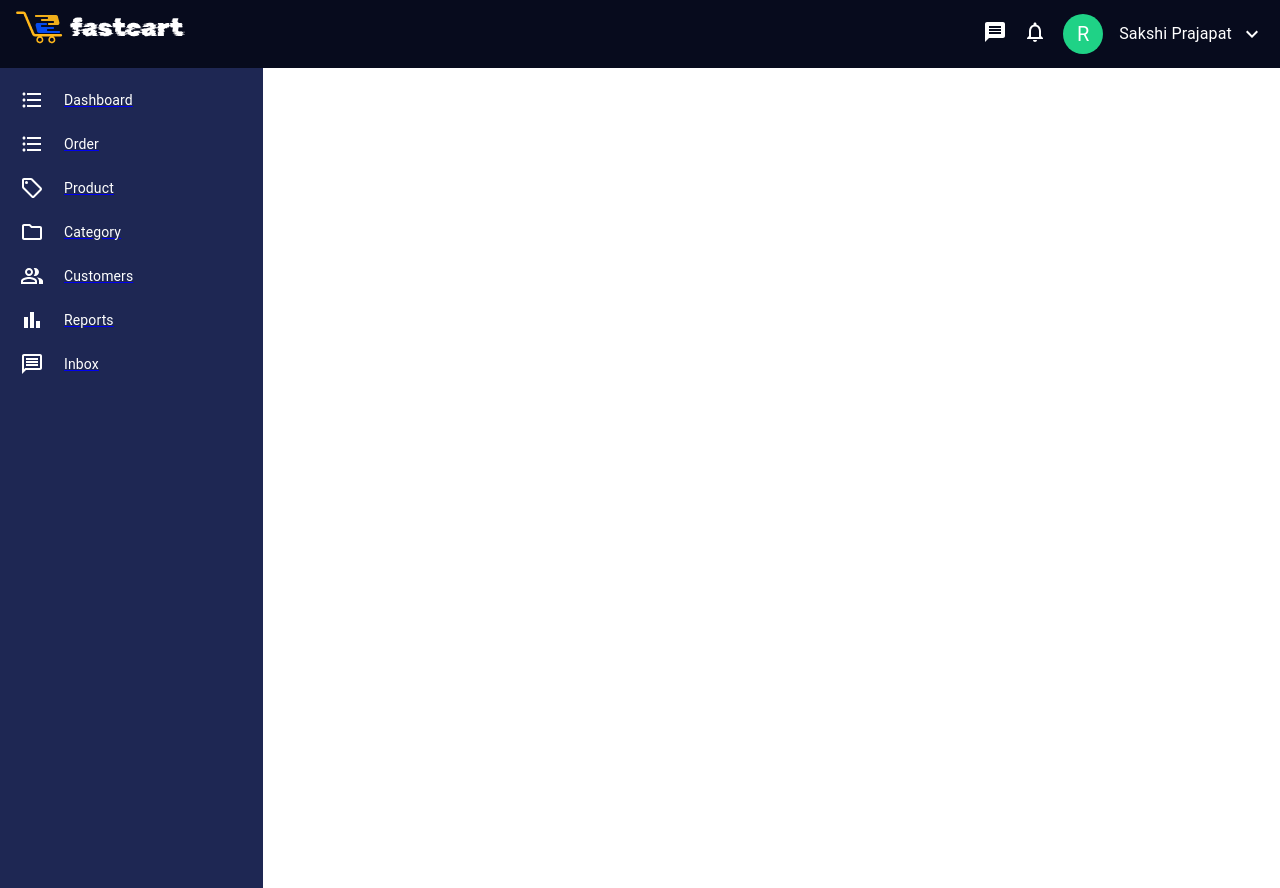
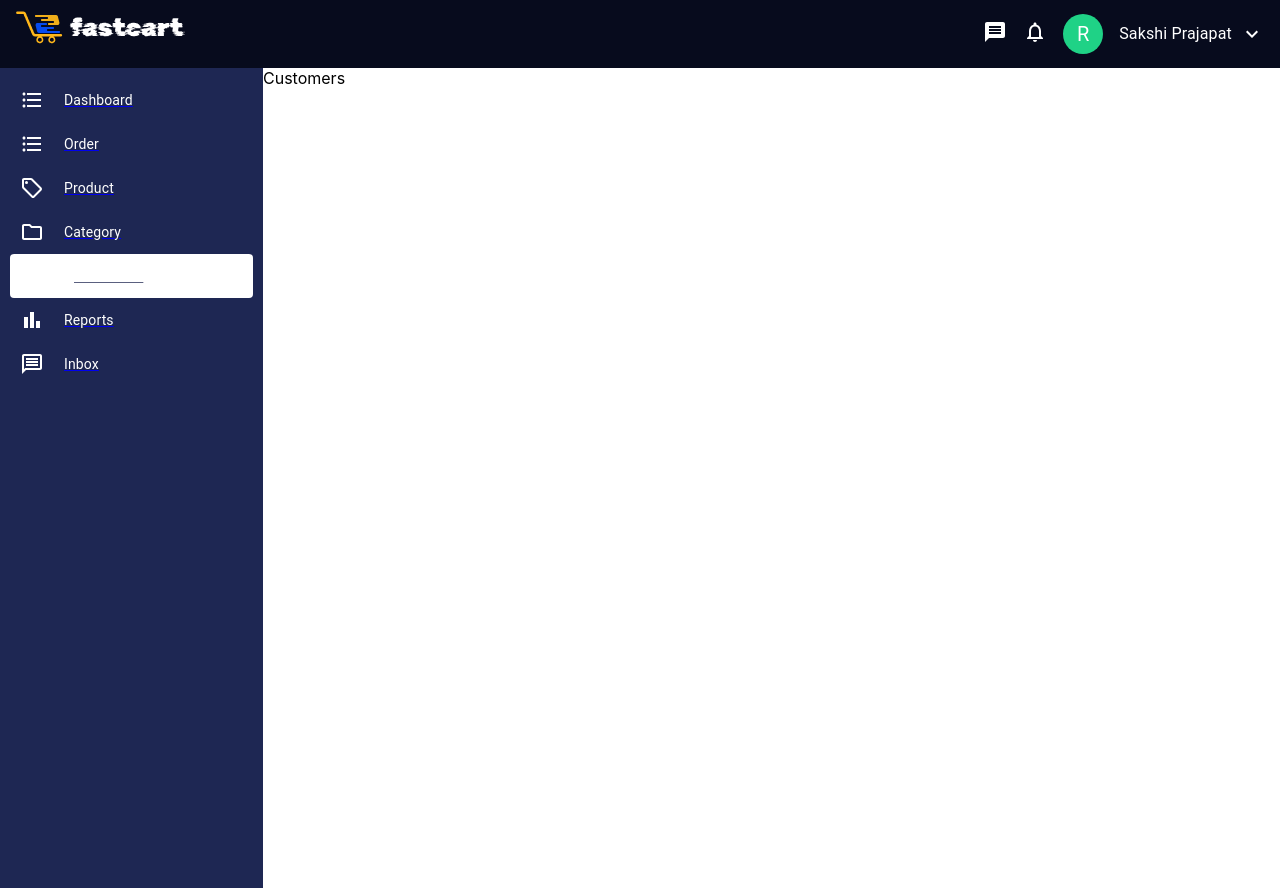
Before and after one commit to tw-vineet/e-commerce-Mern, a React (Create React App) app in the folder admin/: page /customers in a window 1280 px wide. Built offline with nearby package versions, Linux system fonts and the light colour scheme.

Commit message:
add pages

```diff
--- a/admin/src/layout/sidebar/Sidebar.tsx
+++ b/admin/src/layout/sidebar/Sidebar.tsx
@@ -41,17 +41,17 @@ export const SideBar = () => {
     {
       name: "Customers",
       icon: <PeopleAltOutlinedIcon />,
-      path: "",
+      path: "/customers",
     },
     {
       name: "Reports",
       icon: <BarChartOutlinedIcon />,
-      path: "",
+      path: "/reports",
     },
     {
       name: "Inbox",
       icon: <MessageOutlinedIcon />,
-      path: "",
+      path: "/inbox",
     },
   ];
 
--- a/admin/src/routes/Routing.tsx
+++ b/admin/src/routes/Routing.tsx
@@ -1,6 +1,6 @@
 import React from 'react'
 import { Route, Routes } from 'react-router-dom'
-import { Category, Dashboard, Orders, Products } from '../screen'
+import { Category, Customers, Dashboard, Inbox, Orders, Products, Reports } from '../screen'
 
 export function Routing() {
   return (
@@ -10,6 +10,9 @@ export function Routing() {
         <Route path='/orders' element={<Orders/>}/>
         <Route path='/products' element={<Products/>}/>
         <Route path='/category' element={<Category/>}/>
+        <Route path='/inbox' element={<Inbox/>}/>
+        <Route path='/reports' element={<Reports/>}/>
+        <Route path='/customers' element={<Customers/>}/>
     </Routes>
     </>
   )
--- /dev/null
+++ b/admin/src/screen/customers/Customers.tsx
@@ -0,0 +1,7 @@
+import React from 'react'
+
+export const Customers = () => {
+  return (
+    <div>Customers</div>
+  )
+}
--- /dev/null
+++ b/admin/src/screen/customers/index.ts
@@ -0,0 +1 @@
+export * from "./Customers"
--- /dev/null
+++ b/admin/src/screen/inbox/Inbox.tsx
@@ -0,0 +1,7 @@
+import React from 'react'
+
+export const Inbox = () => {
+  return (
+    <div>Inbox</div>
+  )
+}
--- /dev/null
+++ b/admin/src/screen/inbox/index.ts
@@ -0,0 +1 @@
+export * from "./Inbox"
--- a/admin/src/screen/index.ts
+++ b/admin/src/screen/index.ts
@@ -2,3 +2,6 @@ export * from "./dashboard"
 export * from "./orders"
 export * from "./products"
 export * from "./category"
+export * from "./customers"
+export * from "./inbox"
+export * from "./reports"
--- /dev/null
+++ b/admin/src/screen/reports/Reports.tsx
@@ -0,0 +1,7 @@
+import React from 'react'
+
+export const Reports = () => {
+  return (
+    <div>Reports</div>
+  )
+}
--- /dev/null
+++ b/admin/src/screen/reports/index.ts
@@ -0,0 +1 @@
+export * from "./Reports"
```
